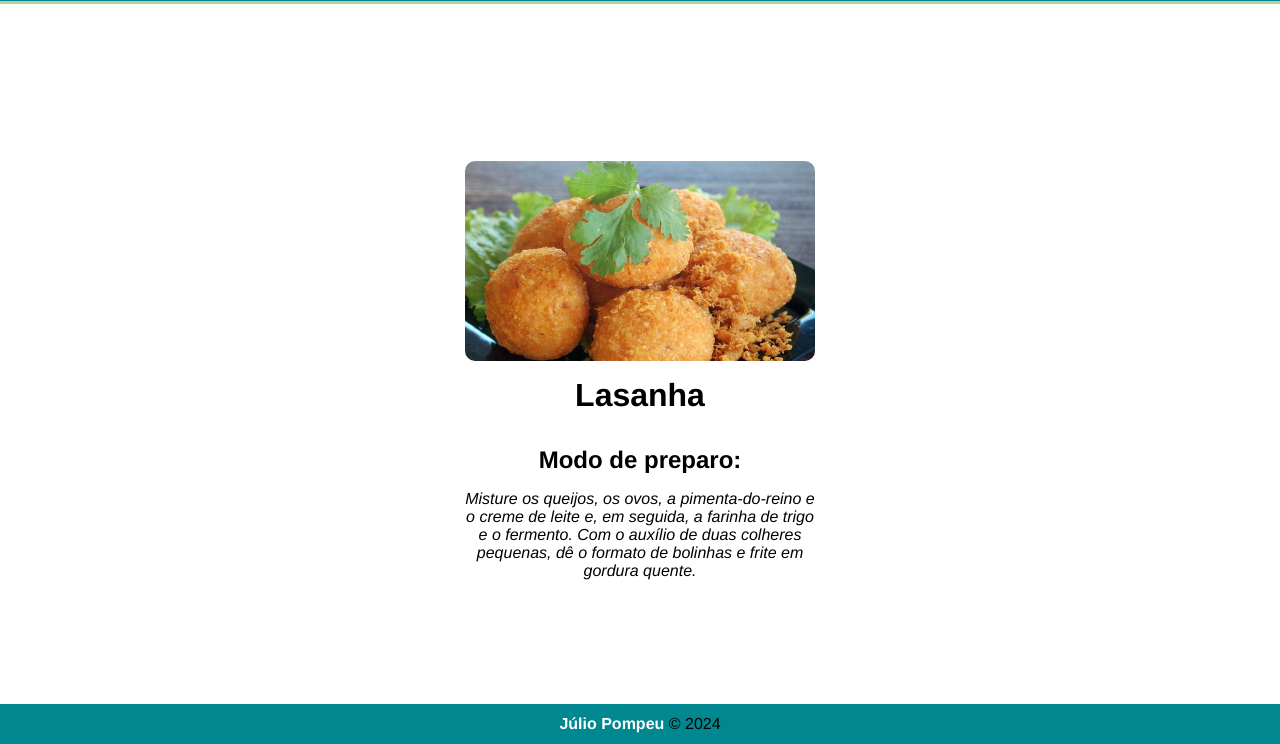
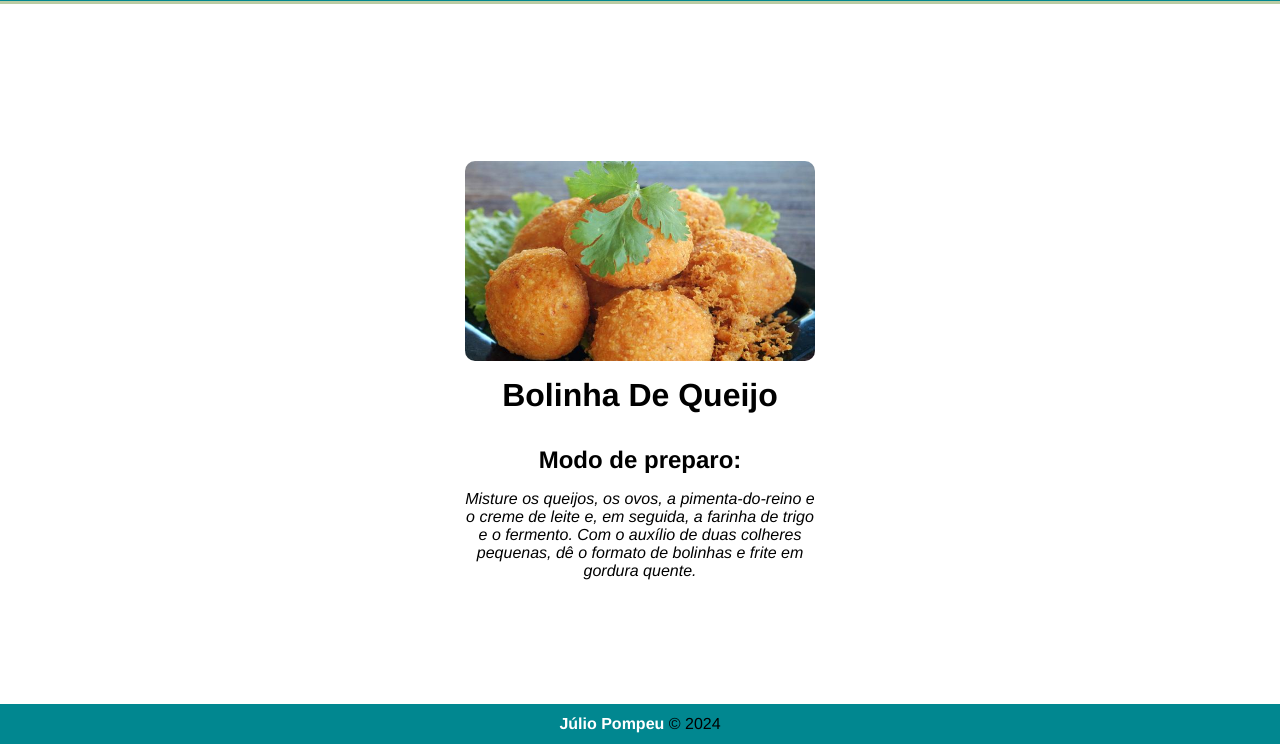
Before and after one commit to juliopompeu/ProjetoReceitas, a plain HTML site: page itens/bolinhaQueijo.html in a window 1280 px wide. Shown: the part 121-865 px from the top of the page. Drawn offline with Linux system fonts and the light colour scheme.

Commit message:
Update bolinhaQueijo.html

```diff
--- a/itens/bolinhaQueijo.html
+++ b/itens/bolinhaQueijo.html
@@ -26,7 +26,7 @@
         <img src="/public/img/itens/Bolinha de queijo.jpg" alt="imgItem">
 
         <div class="descricao">
-            <h1>Lasanha</h1>
+            <h1>Bolinha De Queijo</h1>
 
             <h2> Modo de preparo:</h2>
             <p class="descricaoItem">
```
